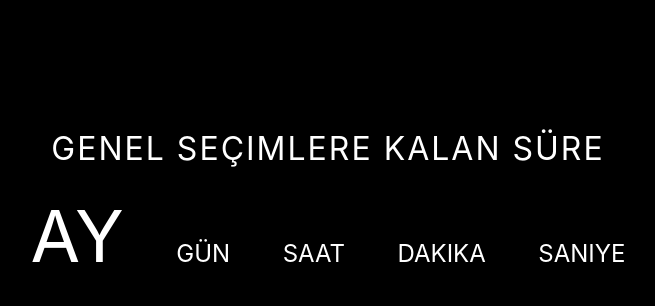
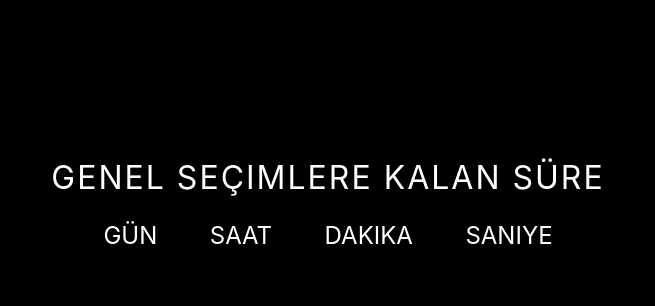
Before and after one commit to EReaXe/election-day-counter, a plain HTML site: page index.html in a window 1280 px wide. Shown: the part 184-490 px from the top of the page, without its empty margins (312-967 px from the left). Drawn offline with Linux system fonts and the light colour scheme.

Commit message:
Update index.html

```diff
--- a/index.html
+++ b/index.html
@@ -11,7 +11,6 @@
       <h1 id="headline">Genel Seçimlere Kalan Süre</h1>
       <div id="countdown">
         <ul>
-          <li><span id="month"></pan>ay</li>
           <li><span id="days"></span>gün</li>
           <li><span id="hours"></span>saat</li>
           <li><span id="minutes"></span>dakika</li>
```
